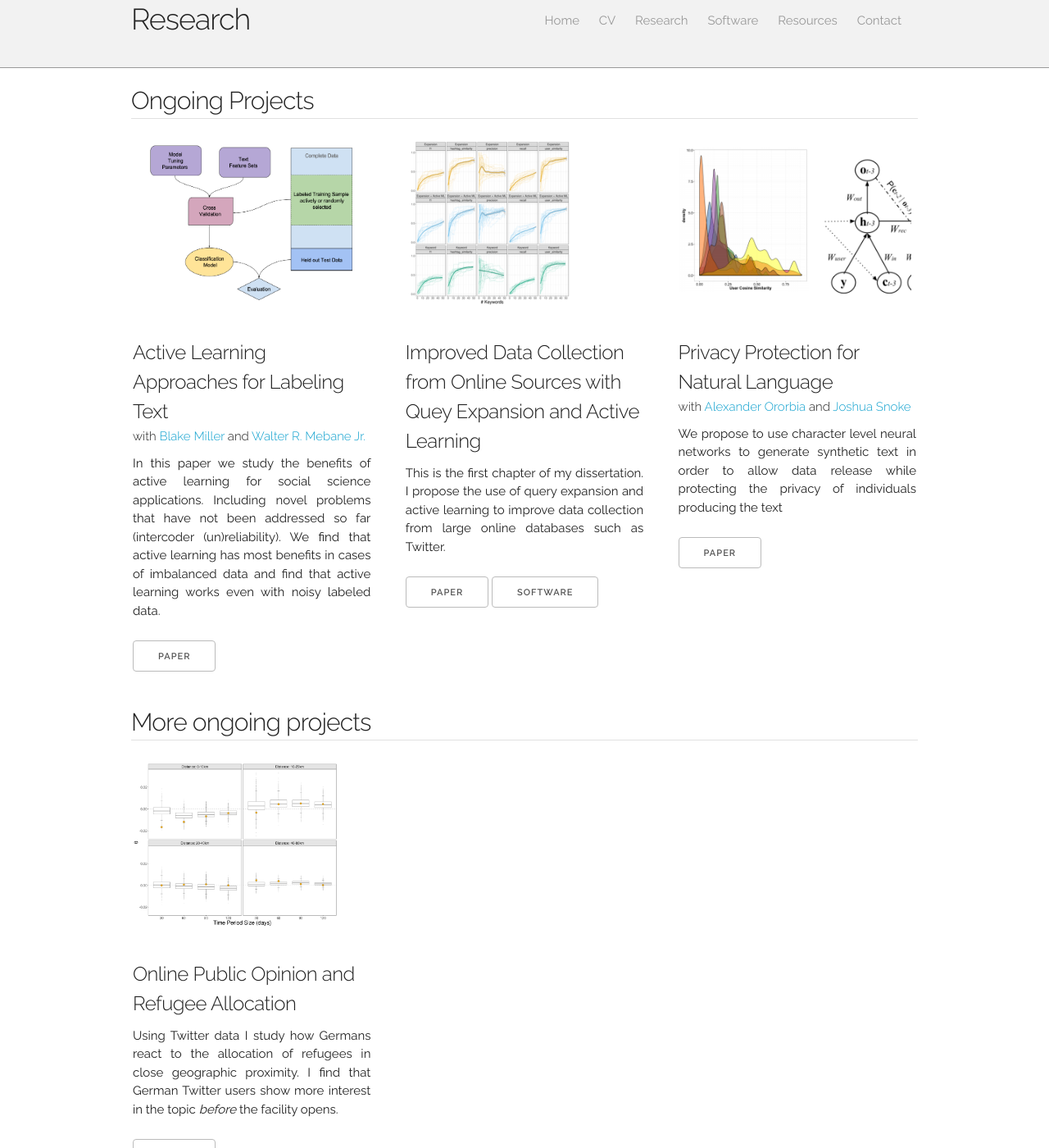
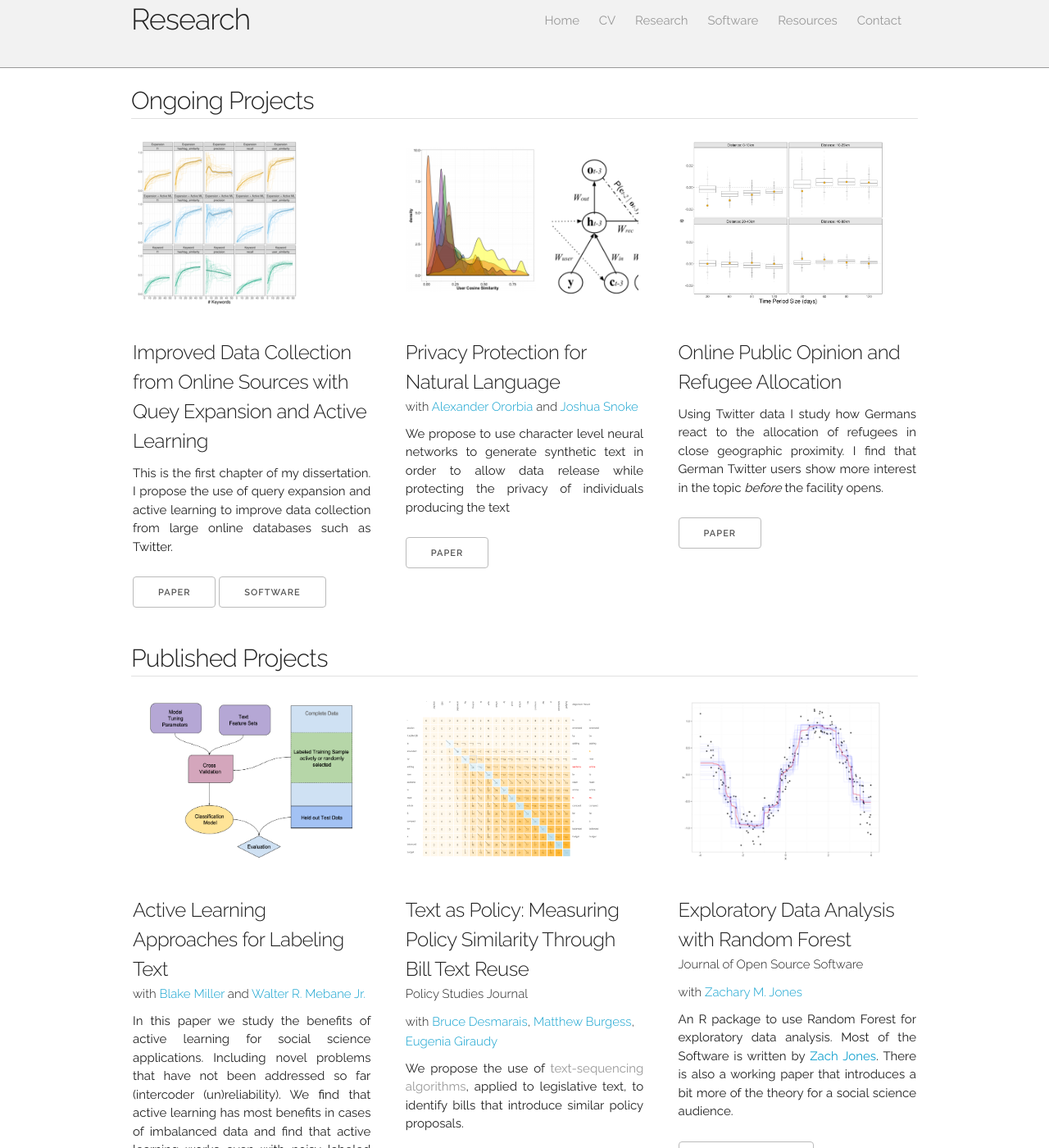
Before and after one commit to flinder/flinder.github.io, a Jekyll site: the page built from research.html, in a window 1280 px wide and 1400 px high. Shown: the whole window at 82% size. Built offline with Jekyll 4.4.1, drawn with Linux system fonts in a browser that asks for light colours; some of the changed text lies outside the part shown.

Commit message:
add new publ. to cv and site

```diff
--- a/cv/index.html
+++ b/cv/index.html
@@ -35,7 +35,8 @@ title: Curriculum Vitae
 <p>2011-2013: <strong>MA, Political Science</strong>; University of Mannheim (Germany) (1 year of course work at Washington University in St. Louis).</p>
 <p>2008-2011: <strong>BA, Political Science</strong>; University of Vienna (Austria).</p>
 <h2 id="peer-reviewed-publications">Peer Reviewed Publications</h2>
-<p>A New Database for Inferring Public Policy Innovativeness and Diffusion Networks. (Forthcoming). <em>Policy Studies Journal</em>. (With <a href="http://myweb.uiowa.edu/fboehmke/">Frederick Boehmke</a>, <a href="https://www.markbrockway.com/">Mark Brockway</a>, <a href="http://brucedesmarais.com/">Bruce Desmarais</a>, <a href="https://politicalscience.nd.edu/people/jeff-harden/">Jeffrey Harden</a>, Scott LaCombe und <a href="http://dirichlet.net/">Hanna Wallach</a>)</p>
+<p>Active Learning Approaches for Labeling Text: Review and Assessment of the Performance of Active Learning Approaches. (Conditionally Accepted). <a href="https://www.cambridge.org/core/journals/political-analysis"><em>Political Analysis</em></a> (With <a href="http://blakeapm.com/">Blake Miller</a> and <a href="http://www-personal.umich.edu/~wmebane/">Walter R. Mebane Jr.</a>).</p>
+<p>A New Database for Inferring Public Policy Innovativeness and Diffusion Networks. (Forthcoming). <em>Policy Studies Journal</em>. (With <a href="http://myweb.uiowa.edu/fboehmke/">Frederick Boehmke</a>, <a href="https://www.markbrockway.com/">Mark Brockway</a>, <a href="http://brucedesmarais.com/">Bruce Desmarais</a>, <a href="https://politicalscience.nd.edu/people/jeff-harden/">Jeffrey Harden</a>, Scott LaCombe und <a href="http://dirichlet.net/">Hanna Wallach</a>).</p>
 <p>Text as Policy: Measuring Policy Similarity Through Bill Text Reuse. (2018). <em>Policy Studies Journal</em>. (With <a href="http://brucedesmarais.com/">Bruce Desmarais</a>, <a href="https://scholar.google.com/citations?user=BJFgS_oAAAAJ&amp;hl=en">Matthew Burgess</a> and <a href="https://scholar.google.com/citations?user=GNwyyrsAAAAJ&amp;hl=e://scholar.google.com/citations?user=GNwyyrsAAAAJ&amp;hl=en">Eugenia Giraudy</a>). <a href="https://papers.ssrn.com/sol3/papers.cfm?abstract_id=2812607">Link</a>.</p>
 <p>Exploratory Data Analysis using Random Forests. (2016). <em>Journal of Open Source Software</em>. (With <a href="http://zmjones.com">Zachary M. Jones</a>). <a href="http://joss.theoj.org/papers/d29df349c8450ef958c0fde5bf164371">Link</a>.</p>
 <p>Human Rights Texts: Converting Human Rights Primary Source Documents into Data.(2015). <em>PLoS ONE</em> 10 (9). (With <a href="http://cfariss.com/">Christopher J. Fariss</a>, <a href="http://charlescrabtree.com">Charles Crabtree</a>, <a href="http://zmjones.com">Zachary M. Jones</a>, Megan Bied, Taranamoll Kaur, Ana Ross and Michael Tsai). <a href="http://journals.plos.org/plosone/article?id=10.1371/journal.pone.0138935">Link</a>.</p>
--- a/index.html
+++ b/index.html
@@ -28,13 +28,14 @@ title: Fridolin Linder
     <h5>News</h5><hr/>
 
     <ul>
+        <li>02/01/2019: New paper published in <a href="https://www.cambridge.org/core/journals/political-analysis"><i>Political Analysis</i></a>: <a href="http://127.0.0.1:4000/resources/Paper_Active_Learning_Approaches_for_Labeling_Text.pdf">Active Learning Approaches for Labeling Text</a> with <a href="http://blakeapm.com/">Blake Miller</a> and <a href="http://www-personal.umich.edu/~wmebane/">Walter Mebane</a>.
         <li>02/01/2019: New paper published in the <i>Policy Studies Journal</i>: A New Database for Inferring Public Policy Innovativeness and Diffusion Networks.
         <li>03/26/2018: Starting in August 2018, I will be joining the <a href="https://wp.nyu.edu/smapp/">Social Media and Political Participation Lab</a> at NYU as a Postdoctoral Associate.
         <li>03/05/2018: Our paper <a href=" https://onlinelibrary.wiley.com/doi/abs/10.1111/psj.12257">Text as Policy: Measuring Policy Similarity through Bill Text Reuse</a> was accepted for publication in the <a href="http://onlinelibrary.wiley.com/journal/10.1111/(ISSN)1541-0072"><i>Policy Studies Journal</i>.
         <li>12/02/2017: <a href="https://github.com/desmarais-lab/NetworkInference">NetworkInference</a> version 1.1.2 now available on <a href="https://CRAN.R-project.org/package=NetworkInference">CRAN</a>. Much faster and new <a href="https://github.com/desmarais-lab/NetworkInference/releases">features</a>.
         <li>08/25/2017: New working paper: <a href="https://papers.ssrn.com/sol3/papers.cfm?abstract_id=3026393">Improved Data Collection from Online Sources Using Query Expansion and Active Learning</a> available on SSRN.
+        <!---
         <li>05/27/2017: <a href="https://github.com/desmarais-lab/NetworkInference">NetworkInference</a> released: An R Package that implements the <a href="http://snap.stanford.edu/netinf/"><tt>netinf</tt></a> algorithm. It allows you to estimate latent diffusion networks from time stamped events accross nodes (e.g. policy adoption in states). Here's a little <a href="/software/2017/03/27/networkinference-tutorial.html">Tutorial</a> to get started.</li>
-        <!---
         <li>04/29/2017: I present our paper <a href="https://papers.ssrn.com/sol3/papers.cfm?abstract_id=2812607">Text as Policy: Measuring Policy Similarity through Bill Text Reuse</a> at the <a href="http://qssi.psu.edu/new-faces-in-political-methodology-conference">New Faces in Political Methodology Conference</a>.</li>
         --->
 </div>
--- a/research.html
+++ b/research.html
@@ -23,25 +23,6 @@ title: Research
 
 
 <div class="row research row">
-
-    <div class="research post four columns">
-        <a href="/resources/Paper_Active_Learning_Approaches_for_Labeling_Text.pdf">
-            <img class="research image" src="images/active_learning_img.png" align="center">
-        </a>
-        <h5>Active Learning Approaches for Labeling Text</h5>
-        <h6>with <a href="http://blakeapm.com/">Blake Miller</a> and <a
-                href="http://www-personal.umich.edu/~wmebane/">Walter R. Mebane Jr.</a></h6>
-
-        <p>In this paper we study the benefits of active learning for social science applications.
-        Including novel problems that have not been addressed so far (intercoder (un)reliability).
-        We find that active learning has most benefits in cases of imbalanced data and find that
-        active learning works even with noisy labeled data.</p>
-
-        <div class="row">
-            <a class="button" href="/resources/Paper_Active_Learning_Approaches_for_Labeling_Text.pdf">Paper</a>
-        </div>
-
-    </div>
 
 
 
@@ -83,14 +64,6 @@ title: Research
 
     </div>
 
-
-
-</div>
-
-<!--- Second row -->
-<h4>More ongoing projects</h4><hr/>
-<div class="row research row">
-
     <div class="research post four columns">
         <a href="http://ssrn.com/abstract=3250818">
             <img class="research image" src="/images/ate_all_users_conc.png" align="center">
@@ -113,6 +86,27 @@ title: Research
 <h4>Published Projects</h4><hr/>
 
 <div class="row research row">
+
+    <div class="research post four columns">
+        <a href="/resources/Paper_Active_Learning_Approaches_for_Labeling_Text.pdf">
+            <img class="research image" src="images/active_learning_img.png" align="center">
+        </a>
+        <h5>Active Learning Approaches for Labeling Text</h5>
+        <h6>with <a href="http://blakeapm.com/">Blake Miller</a> and <a
+                href="http://www-personal.umich.edu/~wmebane/">Walter R. Mebane Jr.</a></h6>
+
+        <p>In this paper we study the benefits of active learning for social science applications.
+        Including novel problems that have not been addressed so far (intercoder (un)reliability).
+        We find that active learning has most benefits in cases of imbalanced data and find that
+        active learning works even with noisy labeled data.</p>
+
+        <div class="row">
+            <a class="button" href="/resources/Paper_Active_Learning_Approaches_for_Labeling_Text.pdf">Paper</a>
+        </div>
+
+    </div>
+
+
 
    <div class="research post four columns">
         <a href="http://papers.ssrn.com/sol3/papers.cfm?abstract_id=2812607">
@@ -141,6 +135,26 @@ title: Research
 
     </div>
 
+   <div class="research post four columns">
+        <a href="https://github.com/zmjones/rfss/">
+            <img class="research image" src="images/forest_approximation.png" align="center">
+        </a>
+        <h5>Exploratory Data Analysis with Random Forest</h5>
+        <h6>Journal of Open Source Software</h6>
+        <h6>with <a href="http://zmjones.com">Zachary M. Jones</a></h6>
+
+        <p>An R package to use Random Forest for exploratory data analysis. Most of the Software is written by <a href="http://zmjones.com">Zach Jones</a>. There is also a working paper that introduces a bit more of the theory for a social science audience.</p>
+
+        <div class="row">
+            <a class="button" href="https://github.com/zmjones/rfss/blob/master/rfss_manuscript.pdf">Working Paper</a>
+            <a class="button" href="http://joss.theoj.org/papers/d29df349c8450ef958c0fde5bf164371">Software Paper</a>
+            <a class="button" href="https://github.com/zmjones/edarf/">R Package</a>
+        </div>
+
+</div>
+
+<div class="row research row">
+
     <div class="research post four columns">
         <a href="http://journals.plos.org/plosone/article?id=10.1371/journal.pone.0138935">
             <img class="research image" src="images/human_rights_text.jpg" align="center">
@@ -158,25 +172,7 @@ title: Research
             <a class="button" href="https://dataverse.harvard.edu/dataset.xhtml?persistentId=doi:10.7910/DVN/IAH8OY">Data</a>
         </div>
 
-    </div>
-
-   <div class="research post four columns">
-        <a href="https://github.com/zmjones/rfss/">
-            <img class="research image" src="images/forest_approximation.png" align="center">
-        </a>
-        <h5>Exploratory Data Analysis with Random Forest</h5>
-        <h6>Journal of Open Source Software</h6>
-        <h6>with <a href="http://zmjones.com">Zachary M. Jones</a></h6>
-
-        <p>An R package to use Random Forest for exploratory data analysis. Most of the Software is written by <a href="http://zmjones.com">Zach Jones</a>. There is also a working paper that introduces a bit more of the theory for a social science audience.</p>
-
-        <div class="row">
-            <a class="button" href="https://github.com/zmjones/rfss/blob/master/rfss_manuscript.pdf">Working Paper</a>
-            <a class="button" href="http://joss.theoj.org/papers/d29df349c8450ef958c0fde5bf164371">Software Paper</a>
-            <a class="button" href="https://github.com/zmjones/edarf/">R Package</a>
-        </div>
-
-    </div>
+</div>
 
 
 <!--
```
Also changed, not shown: other parts of cv/index.html (+1 -1 lines), cv/cv.md (+3 -1 lines), 1 other file.
